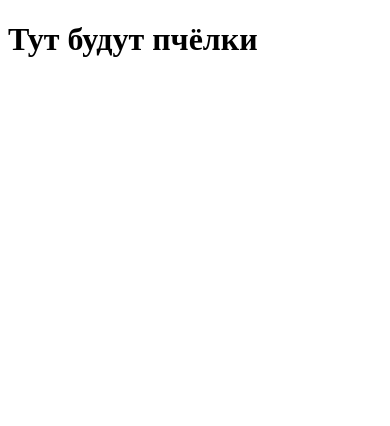
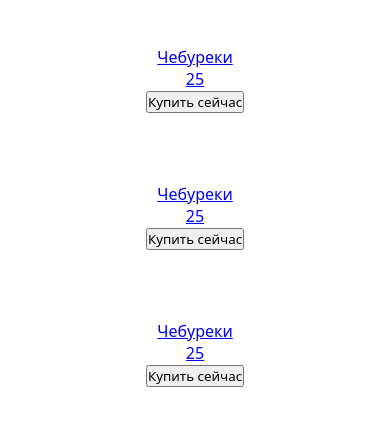
Before and after one commit to Lunkov0/Bees, a Django app: page / in a window 390 px wide. Shown: the top 426 px of the page. Run offline with Django 4.2, Linux system fonts and the light colour scheme.

Commit message:
Добавлена сетка для карт html

```diff
--- a/Bees/Bees/settings.py
+++ b/Bees/Bees/settings.py
@@ -9,7 +9,7 @@ https://docs.djangoproject.com/en/4.2/topics/settings/
 For the full list of settings and their values, see
 https://docs.djangoproject.com/en/4.2/ref/settings/
 """
-
+import os
 from pathlib import Path
 
 # Build paths inside the project like this: BASE_DIR / 'subdir'.
@@ -117,6 +117,7 @@ USE_TZ = True
 # https://docs.djangoproject.com/en/4.2/howto/static-files/
 
 STATIC_URL = 'static/'
+STATIC_ROOT = os.path.join(BASE_DIR, 'static')
 
 # Default primary key field type
 # https://docs.djangoproject.com/en/4.2/ref/settings/#default-auto-field
--- a/Bees/Bees/urls.py
+++ b/Bees/Bees/urls.py
@@ -22,4 +22,6 @@ from ad import views
 urlpatterns = [
     path('admin/', admin.site.urls),
     path('', views.ad),
+    path('some/', views.some),
+    path('card/', views.card),
 ]
--- /dev/null
+++ b/Bees/ad/static/css/card-container.css
@@ -0,0 +1,55 @@
+* {
+	margin: 0;
+	padding: 0;
+}
+
+.container {
+	display: grid;
+	grid-template-columns: repeat(2, 1fr);
+	grid-template-rows: repeat(3);
+}
+
+.card {
+	margin: 1.5em;
+}
+
+.card img {
+	width: 100%;
+}
+
+/* если размер экрана менее n пикселей - контент
+отображается в две колонки (для планшетов) */
+@media (max-width: 950px) {
+	.container {
+		display: grid;
+		grid-template-columns: repeat(2, 1fr);
+		grid-template-rows: repeat(5);
+	}
+}
+
+/* для телефонов */
+@media (max-width: 600px) {
+	.container {
+		display: grid;
+		grid-template-columns: repeat(1, 1fr);
+		grid-template-rows: repeat(9);
+	}
+
+	.card {
+		margin-inline: 0;
+	}
+}
+
+.card>.info {
+	text-align: center;
+}
+
+.new-card {
+	display: inline;
+}
+
+.new-card img {
+	width: 70%;
+	float: left;
+	margin: 4px 10px 2px 0px;
+}
--- /dev/null
+++ b/Bees/ad/static/css/main-container.css
@@ -0,0 +1,68 @@
+.main-container {
+    display: grid;
+    grid-template-columns: repeat(12, 1fr);
+    grid-template-rows: repeat(1);
+    color: rgba(255, 255, 255, 0.527);
+    border-color: white;
+}
+
+/*.left-bar {
+    grid-column: 1/3;
+}*/
+
+.container {
+    grid-column: 3/13;
+}
+
+.right-bar {
+    grid-column: 11/13;
+}
+
+.left-bar p,
+.right-bar p {
+    margin: 1em;
+    padding: 1em;
+    border-style: solid;
+    border-width: 0.5;
+}
+
+/* если размер экрана менее 800 пикселей - контент
+отображается в две колонки (для планшетов) */
+@media (max-width: 950px) {
+	.main-container {
+		display: grid;
+		grid-template-rows: repeat(3);
+	}
+	.left-bar {
+		grid-column: 1/13;
+		grid-row: 1/2;
+	}
+
+	.container {
+		grid-column: 1/13;
+		grid-row: 2/3;
+
+	}
+
+	.right-bar {
+		grid-column: 1/13;
+		grid-row: 3/4;
+
+	}
+}
+
+/* для телефонов */
+@media (max-width: 600px) {
+	.main-container {
+		display: grid;
+		grid-template-rows: repeat(3);
+	}
+
+	.card {
+		margin-inline: 0;
+	}
+}
+
+.card>.info {
+	text-align: center;
+}
--- /dev/null
+++ b/Bees/ad/static/css/main.css
@@ -0,0 +1,5 @@
+* {
+    margin: 0;
+    padding: 0;
+    font-family: system-ui;
+}
--- a/Bees/ad/templates/index.html
+++ b/Bees/ad/templates/index.html
@@ -2,9 +2,72 @@
 <html lang="en">
 <head>
     <meta charset="UTF-8">
-    <title>Title</title>
+    <meta http-equiv="X-UA-Compatible" content="IE=edge">
+    <meta name="viewport" content="width=device-width, initial-scale=1.0">
+    <title>Document</title>
+    <link rel="stylesheet" href="static/css/main.css">
+    <link rel="stylesheet" href="static/css/main-container.css">
+    <link rel="stylesheet" href="static/css/card-container.css">
 </head>
+
 <body>
-<h1>Тут будут пчёлки</h1>
+    <div class="navbar">
+
+    </div>
+
+    <div class="main-container">
+
+        <div class="left-bar"></div>
+
+        <div class="container">
+            <div class="card">
+                <a href="#"><img src="https://avatars.mds.yandex.net/i?id=314f421e9bdbf41f411310abc8e9e328e47db4ce-8975527-images-thumbs&n=13" alt=""></a>
+                <div class="info">
+                    <a href="#">
+                        <p>Чебуреки</p>
+                    </a>
+                    <a href="#">
+                        <p>25</p>
+                    </a>
+                    <a href="#">
+                        <button>Купить сейчас</button>
+                    </a>
+                </div>
+            </div>
+
+            <div class="card">
+                <a href="#"><img src="https://avatars.mds.yandex.net/i?id=d574695c1c8bcc583550a10074c98500a4d20386-9215166-images-thumbs&n=13" alt=""></a>
+                <div class="info">
+                    <a href="#">
+                        <p>Чебуреки</p>
+                    </a>
+                    <a href="#">
+                        <p>25</p>
+                    </a>
+                    <a href="#">
+                        <button>Купить сейчас</button>
+                    </a>
+                </div>
+            </div>
+
+            <div class="card">
+                <a href="#"><img src="https://avatars.mds.yandex.net/i?id=eab828f1ade2279ee35e281508a6a20b84c01c29-9152550-images-thumbs&n=13" alt=""></a>
+                <div class="info">
+                    <a href="#">
+                        <p>Чебуреки</p>
+                    </a>
+                    <a href="#">
+                        <p>25</p>
+                    </a>
+                    <a href="#">
+                        <button>Купить сейчас</button>
+                    </a>
+                </div>
+            </div>
+        </div>
+
+        <div class="right-bar"></div>
+
+    </div>
 </body>
 </html>
--- a/Bees/ad/views.py
+++ b/Bees/ad/views.py
@@ -3,3 +3,10 @@ from django.shortcuts import render
 
 def ad(request):
     return render(request, 'index.html')
+
+def some(request):
+    return render(request, 'some.html')
+
+
+def card(request):
+    return render(request, 'card.html')
```
Also changed, not shown: Bees/db.sqlite3.
